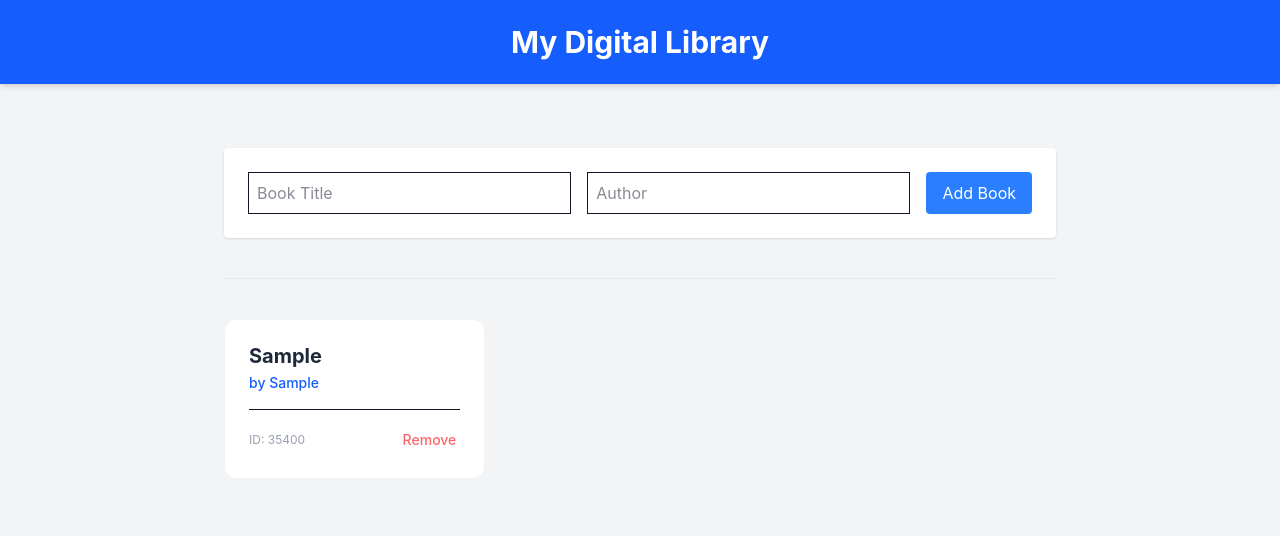
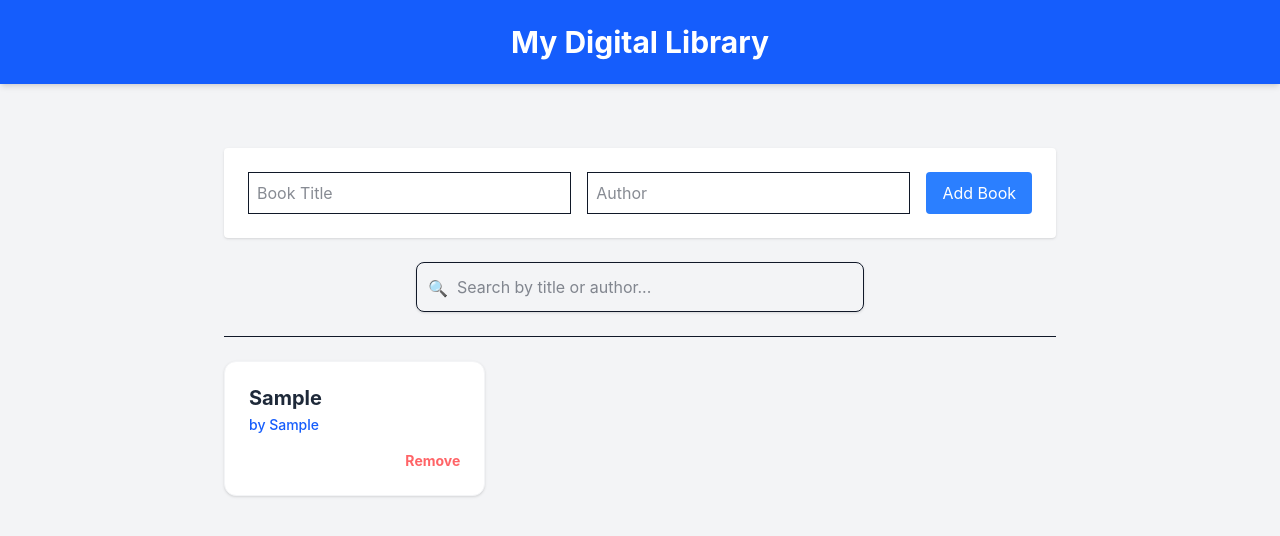
Before and after one commit to winstone-1/library, a React (Vite) app: page / in a window 1280 px wide. Both pictures are taken after typing "Sample", "Sample" into the empty fields and a click on the button "Add Book". Shown: the top 536 px of the page. Built offline with nearby package versions, Linux system fonts and the light colour scheme; no server answers.

Commit message:
add search state and filter input field

```diff
--- a/src/Components/BookLibrary.jsx
+++ b/src/Components/BookLibrary.jsx
@@ -4,10 +4,10 @@ import BookForm from './BookForm';
 
 const BookLibrary = () => {
   const [books, setBooks] = useState([]);
-  const [loading, setLoading] = useState(true); // Added loading state
+  const [searchTerm, setSearchTerm] = useState(''); // New State for Search
 
   useEffect(() => {
-    fetch('https://openlibrary.org/subjects/programming.json?limit=5')
+    fetch('https://openlibrary.org/subjects/programming.json?limit=10')
       .then(res => res.json())
       .then(data => {
         const formatted = data.works.map(b => ({
@@ -16,29 +16,39 @@ const BookLibrary = () => {
           author: b.authors ? b.authors[0].name : "Unknown Author"
         }));
         setBooks(formatted);
-        setLoading(false); // Stop loading
-      })
-      .catch(err => {
-        console.error("Fetch error:", err);
-        setLoading(false);
       });
   }, []);
+
+  // Filter logic: Only show books that match the search term
+  const filteredBooks = books.filter(book =>
+    book.title.toLowerCase().includes(searchTerm.toLowerCase()) ||
+    book.author.toLowerCase().includes(searchTerm.toLowerCase())
+  );
 
   const handleDelete = (id) => {
     setBooks(books.filter(book => book.id !== id));
   };
 
-  const handleAdd = (newBook) => {
-    setBooks([newBook, ...books]);
-  };
+  return (
+    <div className="p-4 space-y-6">
+      <BookForm onAdd={(newBook) => setBooks([newBook, ...books])} />
 
-  if (loading) return <div className="text-center py-10 text-xl font-semibold text-blue-600">Loading Library...</div>;
+      {/* Search Input Field */}
+      <div className="relative max-w-md mx-auto">
+        <input
+          type="text"
+          placeholder="Search by title or author..."
+          className="w-full p-3 pl-10 border rounded-lg shadow-sm focus:ring-2 focus:ring-blue-500 outline-none"
+          value={searchTerm}
+          onChange={(e) => setSearchTerm(e.target.value)}
+        />
+        <span className="absolute left-3 top-3.5 text-gray-400">🔍</span>
+      </div>
 
-  return (
-    <div className="p-4">
-      <BookForm onAdd={handleAdd} />
-      <hr className="my-10 border-gray-200" />
-      <BookList books={books} onDelete={handleDelete} />
+      <hr className="my-6" />
+
+      {/* Pass filteredBooks instead of books */}
+      <BookList books={filteredBooks} onDelete={handleDelete} />
     </div>
   );
 };
--- a/src/Components/BookList.jsx
+++ b/src/Components/BookList.jsx
@@ -1,24 +1,30 @@
 import React from 'react';
 
-// Destructure both 'books' and 'onDelete' from props
 const BookList = ({ books, onDelete }) => {
+  // Check if the list is empty after filtering
+  if (books.length === 0) {
+    return (
+      <div className="text-center py-20 bg-gray-50 rounded-xl border-2 border-dashed border-gray-200">
+        <p className="text-gray-500 text-lg font-medium">No matching books found.</p>
+        <p className="text-gray-400 text-sm">Try a different search or add a new book!</p>
+      </div>
+    );
+  }
+
   return (
     <div className="grid grid-cols-1 sm:grid-cols-2 lg:grid-cols-3 gap-6">
       {books.map((book) => (
-        <div key={book.id} className="book-card border border-gray-100 p-6 rounded-xl bg-white flex flex-col justify-between">
+        <div key={book.id} className="border border-gray-100 p-6 rounded-xl bg-white shadow-sm hover:shadow-md transition-all flex flex-col justify-between">
           <div>
             <h3 className="font-bold text-xl text-gray-800 leading-tight mb-1">{book.title}</h3>
             <p className="text-blue-600 font-medium text-sm mb-4">by {book.author}</p>
           </div>
-          <div className="border-t pt-4 flex justify-between items-center">
-            <span className="text-xs text-gray-400">ID: {String(book.id).slice(-5)}</span>
-            <button
-              onClick={() => onDelete(book.id)}
-              className="text-red-400 hover:text-red-600 font-medium text-sm p-1"
-            >
-              Remove
-            </button>
-          </div>
+          <button
+            onClick={() => onDelete(book.id)}
+            className="text-red-400 hover:text-red-600 font-bold text-sm self-end"
+          >
+            Remove
+          </button>
         </div>
       ))}
     </div>
```
